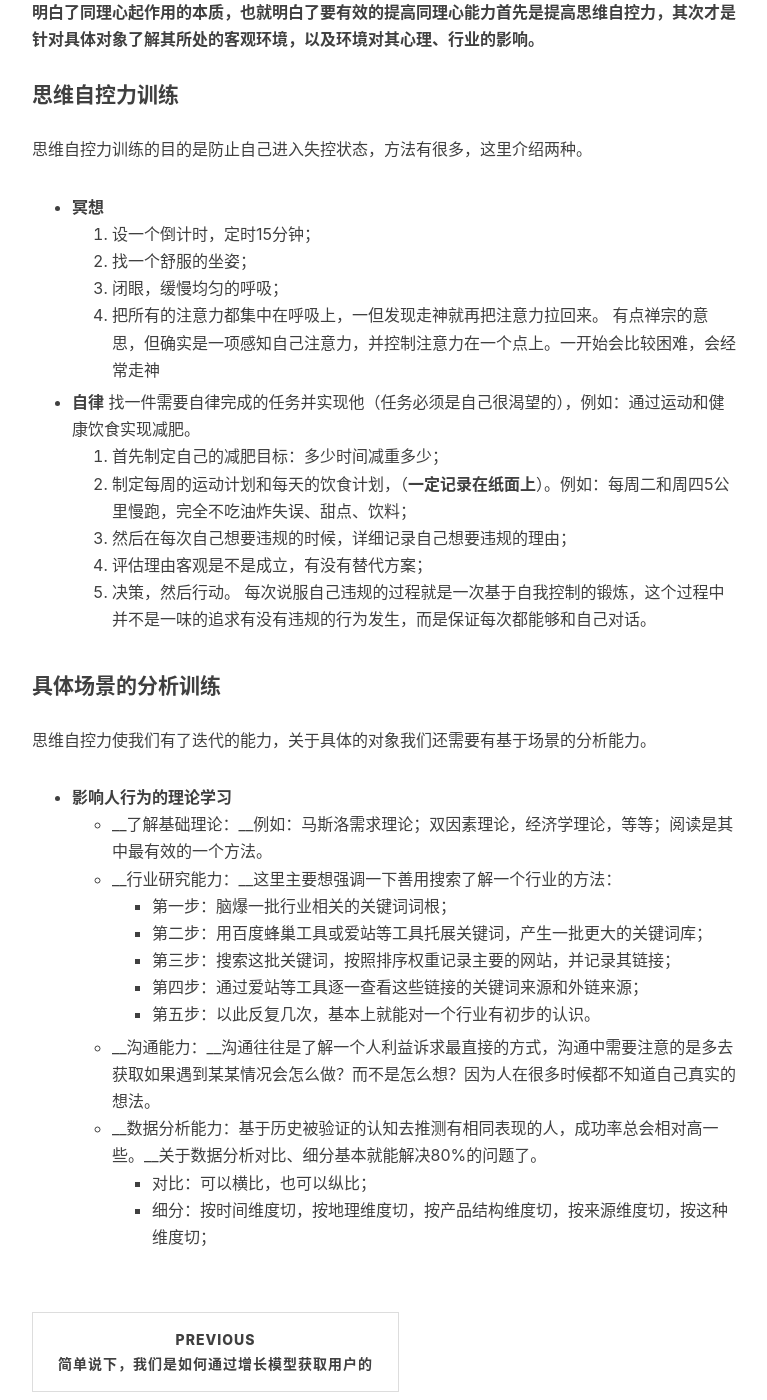
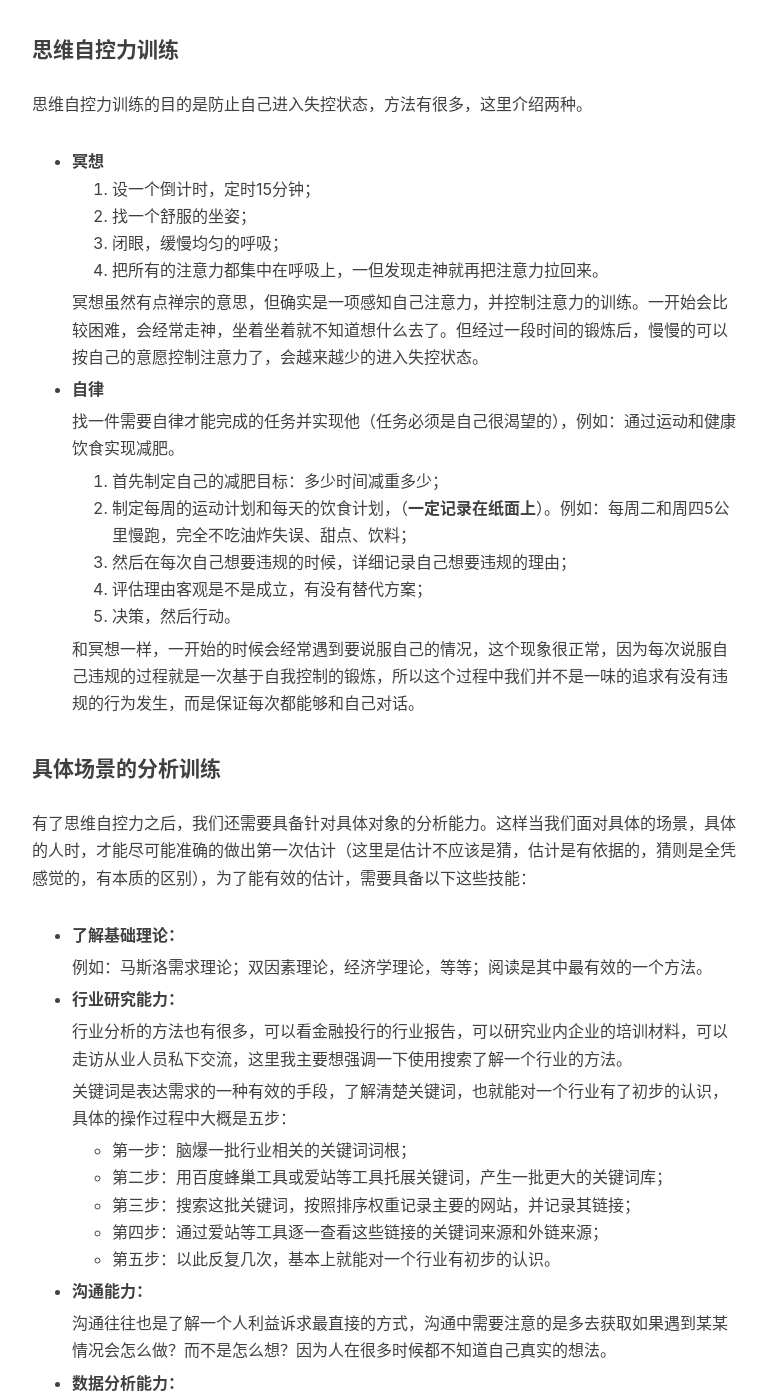
Before and after one commit to shaneliu/shaneliu.github.io, a Jekyll site: the page built from _posts/2017-05-12-Empathy-Q7Q.markdown, in a window 1280 px wide and 1400 px high, scrolled down 1871 px. Shown: the whole window, without its empty margins (233-1000 px from the left). Built offline with Jekyll 4.4.1, drawn with Linux system fonts in a browser that asks for light colours; nearby versions of some CDN libraries; comment, search, counter and statistics services are not loaded; some of the changed text lies outside the part shown.

Commit message:
add a new file

```diff
--- a/_posts/2017-05-12-Empathy-Q7Q.markdown
+++ b/_posts/2017-05-12-Empathy-Q7Q.markdown
@@ -1,7 +1,7 @@
 ---
 layout:     post
 title:      "同理心是天赋还是技能，有何方法提高？"
-subtitle:   " \"来自俞军的一个问题\""
+subtitle:   " \"俞军的一个产品经理面试题\""
 date:       2017-05-12 12:00:00
 author:     "Shane"
 header-img: "img/empathy.jpg"
@@ -11,73 +11,87 @@
 ---
 
 
+>俞军老师在 PMCAFF 上提了一个是关于「同理心」的问题，本文是我对这个问题的理解，首发于公号：勰门歪道。
 
 
->这个问题源自俞军在 PMCAFF 上的一个问题，首发于公号：勰门歪道
+同理心（ Empathy ）字面上的定义是指站在对方立场设身处地思考的一种能力。同理心能力的强弱，决定一个人每个方面的强弱。他有很多的别名：**换位思考**、**神入**或**共情**，最熟悉的那个叫**情商**。
 
-俞军老师在 PMCAFF 上提了三个问题，其中有一个是关于「同理心」的。同理心（ Empathy ）是指站在对方立场设身处地思考的一种能力。
-
-同理心能力的强弱，决定一个人每个方面的强弱。他有很多的别名：__换位思考__、__神入__或__共情__，最熟悉的那个叫__情商__。
-
-作为一个产品经理，同理心更是是分析用户需求的前提，是团队沟通的基础，是向上管理的利器。他渗透在工作中的方方面面，是优秀 PM 和普通 PM 的本质区别。
+同理心对于一个产品经理来说更为重要，因为同理心是分析用户需求的前提，是团队沟通的基础，是向上管理的利器。他渗透在工作中的方方面面，是优秀 PM 和普通 PM 的本质区别。
 
 ---
 
-#### 1 那同理心是天赋还是技能？
+### 那同理心是天赋还是技能？
 
-__同理心自然是一种可以习得的技能。__
-
-从基因赋予人类的使命来看，每个人的目的都是利己的。同理心是随着不断追求自我满足而发展起来的。
+从基因赋予人类的使命来看，每个人的目的都是利己的。同理心是在不断追求自我满足的过程中发展起来的。
 - 从婴儿时期开始，我们完全以自我为中心，饿了，困了，不舒服了，只要哭就可以满足自己的需要了；
-- 随着成长，从婴儿时期过度到儿童时期，我们慢慢在家庭内部有了协作互利的雏形认知。就像当你想买个新玩具时，你已经知道得先让爸妈开心，那么要做的可能是在某次考试中考个好成绩，可能是帮着干一件家务；
+- 从婴儿时期过度到儿童时期，我们慢慢在家庭内部有了协作互利的雏形认知。就像当你想买个新玩具时，你已经知道得先让爸妈开心，那么要做的可能是在某次考试中考个好成绩，可能是帮着干一件家务；
 - 到进入社会后，协作互利的范围进一步扩大了，在很多事情上想要自我实现需要很多人的协助。在探寻如何获得更多帮助的过程中，会发现当你越了解对方想法的时候，获取帮助的效率就越高。
 
-这就是我们习得同理心能力的过程，每个人都有这样的能力，但由于人生机遇不同有人锻炼的多，有人锻炼的少，这就是人们在同理心能力上参差不齐的原因。
+**显然同理心自然是一种可以习得的技能**。事实上也是每个人都有这样的能力，只是由于人生机遇不同有人锻炼的多，有人锻炼的少，水平参差不齐而已。
 
 ---
 
-### 2 如何有效提高同理心能力？
+### 如何有效提高同理心能力？
 
-从底层来说__同理心要起作用就是让自己的思维时时刻刻处在被监督的状态下，不允许自己思维进入自己失控的状态。__同理心失效，往往不是没有站在对方的角度，而是给对方设定了一种错误的思考模式而不自知。
+说锻炼方法之前，先解释下他工作的模式。同理心是一种可迭代的思维方式，其分两部分：
+1. **我认为对方会怎么想**：这是用来提高协作效率的；
+2. **我为什么认为对方会这么想**：这是在第一条失效时，用来迭代优化第一条的。
 
-有效的同理心能力的应用是可以迭代优化的，其分两部分：
-1. __我认为对方会怎么想__：这是用来提高协作效率的；
-2. __我为什么认为对方会这么想__：这是在第一条失效时，用来迭代优化第一条的。
 
-__明白了同理心起作用的本质，也就明白了要有效的提高同理心能力首先是提高思维自控力，其次才是针对具体对象了解其所处的客观环境，以及环境对其心理、行业的影响。__
+从底层来说同理心要起作用就是让自己的思维时时刻刻处在被监督的状态下，不允许自己思维进入自己失控的状态。同理心失效，往往也不是没有站在对方的角度，而是给对方设定了一种错误的思考模式而不自知。
+
+明白了同理心起作用的本质，也就明白了要有效的提高同理心能力也需要从两个方面入手：
+1. 提高思维自控力；
+2. 提高针对具体对象的分析能力。了解其所处的客观环境，以及环境对其心理、行业的影响。
 
 #### 思维自控力训练
 
 思维自控力训练的目的是防止自己进入失控状态，方法有很多，这里介绍两种。
+
 - __冥想__
     1. 设一个倒计时，定时15分钟；
     2. 找一个舒服的坐姿；
     3. 闭眼，缓慢均匀的呼吸；
     4. 把所有的注意力都集中在呼吸上，一但发现走神就再把注意力拉回来。
-    有点禅宗的意思，但确实是一项感知自己注意力，并控制注意力在一个点上。一开始会比较困难，会经常走神
+
+    冥想虽然有点禅宗的意思，但确实是一项感知自己注意力，并控制注意力的训练。一开始会比较困难，会经常走神，坐着坐着就不知道想什么去了。但经过一段时间的锻炼后，慢慢的可以按自己的意愿控制注意力了，会越来越少的进入失控状态。
 
 - __自律__
-    找一件需要自律完成的任务并实现他（任务必须是自己很渴望的），例如：通过运动和健康饮食实现减肥。
+
+    找一件需要自律才能完成的任务并实现他（任务必须是自己很渴望的），例如：通过运动和健康饮食实现减肥。
     1. 首先制定自己的减肥目标：多少时间减重多少；
-    2. 制定每周的运动计划和每天的饮食计划，（__一定记录在纸面上__）。例如：每周二和周四5公里慢跑，完全不吃油炸失误、甜点、饮料；
+    2. 制定每周的运动计划和每天的饮食计划，（**一定记录在纸面上**）。例如：每周二和周四5公里慢跑，完全不吃油炸失误、甜点、饮料；
     3. 然后在每次自己想要违规的时候，详细记录自己想要违规的理由；
     4. 评估理由客观是不是成立，有没有替代方案；
     5. 决策，然后行动。
-    每次说服自己违规的过程就是一次基于自我控制的锻炼，这个过程中并不是一味的追求有没有违规的行为发生，而是保证每次都能够和自己对话。
+
+    和冥想一样，一开始的时候会经常遇到要说服自己的情况，这个现象很正常，因为每次说服自己违规的过程就是一次基于自我控制的锻炼，所以这个过程中我们并不是一味的追求有没有违规的行为发生，而是保证每次都能够和自己对话。
 
 #### 具体场景的分析训练
 
-思维自控力使我们有了迭代的能力，关于具体的对象我们还需要有基于场景的分析能力。
+有了思维自控力之后，我们还需要具备针对具体对象的分析能力。这样当我们面对具体的场景，具体的人时，才能尽可能准确的做出第一次估计（这里是估计不应该是猜，估计是有依据的，猜则是全凭感觉的，有本质的区别），为了能有效的估计，需要具备以下这些技能：
 
-- __影响人行为的理论学习__
-    + __了解基础理论：__例如：马斯洛需求理论；双因素理论，经济学理论，等等；阅读是其中最有效的一个方法。
-    + __行业研究能力：__这里主要想强调一下善用搜索了解一个行业的方法：
-        * 第一步：脑爆一批行业相关的关键词词根；
-        * 第二步：用百度蜂巢工具或爱站等工具托展关键词，产生一批更大的关键词库；
-        * 第三步：搜索这批关键词，按照排序权重记录主要的网站，并记录其链接；
-        * 第四步：通过爱站等工具逐一查看这些链接的关键词来源和外链来源；
-        * 第五步：以此反复几次，基本上就能对一个行业有初步的认识。
-    + __沟通能力：__沟通往往是了解一个人利益诉求最直接的方式，沟通中需要注意的是多去获取如果遇到某某情况会怎么做？而不是怎么想？因为人在很多时候都不知道自己真实的想法。
-    + __数据分析能力：基于历史被验证的认知去推测有相同表现的人，成功率总会相对高一些。__关于数据分析对比、细分基本就能解决80%的问题了。
-        * 对比：可以横比，也可以纵比；
-        * 细分：按时间维度切，按地理维度切，按产品结构维度切，按来源维度切，按这种维度切；
++ __了解基础理论：__
+
+    例如：马斯洛需求理论；双因素理论，经济学理论，等等；阅读是其中最有效的一个方法。
+
++ __行业研究能力：__
+
+    行业分析的方法也有很多，可以看金融投行的行业报告，可以研究业内企业的培训材料，可以走访从业人员私下交流，这里我主要想强调一下使用搜索了解一个行业的方法。
+
+    关键词是表达需求的一种有效的手段，了解清楚关键词，也就能对一个行业有了初步的认识，具体的操作过程中大概是五步：
+    * 第一步：脑爆一批行业相关的关键词词根；
+    * 第二步：用百度蜂巢工具或爱站等工具托展关键词，产生一批更大的关键词库；
+    * 第三步：搜索这批关键词，按照排序权重记录主要的网站，并记录其链接；
+    * 第四步：通过爱站等工具逐一查看这些链接的关键词来源和外链来源；
+    * 第五步：以此反复几次，基本上就能对一个行业有初步的认识。
+
++ __沟通能力：__
+
+    沟通往往也是了解一个人利益诉求最直接的方式，沟通中需要注意的是多去获取如果遇到某某情况会怎么做？而不是怎么想？因为人在很多时候都不知道自己真实的想法。
+
++ __数据分析能力：__
+
+    历史数据对于了解一个人来说就像开了外挂，提高数据分析能力就是要多看数据，这里提供四字真言：对比、细分。掌握这两种方式，基本就能解决70%的数据问题了，就是那么简单。
+    * 对比：可以横比，也可以纵比；比如说一个APP次日留存40%怎么样？没有比较谁知道。横向和同类产品比，人家50%，那说明40%还存在很大的提升空间。纵向和一个月前的版本比，那时30%，进步明显。
+    * 细分：按时间维度切，按地理维度切，按产品结构维度切，按来源维度切，按各种维度切溯源分析。
```
